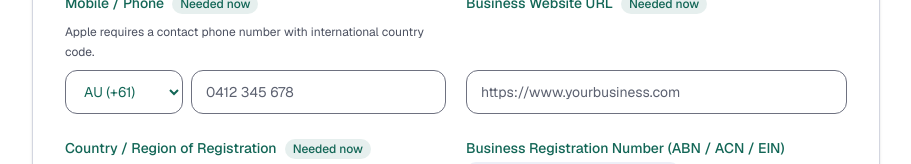
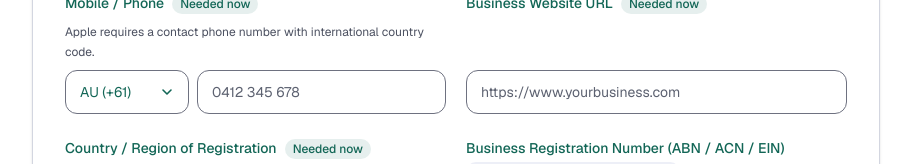
Before and after one commit to renatusco-ai/website_host, a React (Vite) app: page /app-store-intake in a window 1280 px wide. Shown: the part 752-916 px from the top of the page, without its empty margins (184-1095 px from the left). Built offline with nearby package versions, Linux system fonts and the light colour scheme.

Commit message:
Use custom inset chevron icon on all intake select dropdowns

```diff
--- a/src/pages/AppStoreIntake.jsx
+++ b/src/pages/AppStoreIntake.jsx
@@ -301,6 +301,33 @@ const CONTROL_CLASS =
 const INPUT_CLASS =
   `${CONTROL_CLASS} w-full min-w-0 placeholder:text-[#5c6170] placeholder:opacity-100`;
 
+function SelectControl({ className = '', wrapperClassName = 'w-full min-w-0', children, ...props }) {
+  return (
+    <div className={`relative ${wrapperClassName}`}>
+      <select
+        {...props}
+        className={`${CONTROL_CLASS} appearance-none w-full min-w-0 pr-10 cursor-pointer ${className}`}
+      >
+        {children}
+      </select>
+      <svg
+        aria-hidden="true"
+        viewBox="0 0 16 16"
+        fill="none"
+        className="pointer-events-none absolute right-3.5 top-1/2 -translate-y-1/2 size-4 text-forest"
+      >
+        <path
+          d="M4 6l4 4 4-4"
+          stroke="currentColor"
+          strokeWidth="1.6"
+          strokeLinecap="round"
+          strokeLinejoin="round"
+        />
+      </svg>
+    </div>
+  );
+}
+
 const ACTION_CLASS =
   'inline-flex min-h-11 items-center justify-center rounded-full border px-4 py-2 text-sm/5 font-semibold transition-colors cursor-pointer focus-visible:outline-hidden focus-visible:ring-2 focus-visible:ring-forest focus-visible:ring-offset-2 disabled:cursor-not-allowed disabled:border-graphite disabled:bg-cloud disabled:text-[#4b5060]';
 const PRIMARY_ACTION_CLASS =
@@ -967,10 +994,10 @@ export default function AppStoreIntake() {
                       helper="Apple requires a contact phone number with international country code."
                     />
                     <div className="flex items-start gap-2">
-                      <select
+                      <SelectControl
                         aria-label="Country code"
                         aria-describedby={describedByFor('phoneNumber', 'phoneNumber-helper')}
-                        className={`${CONTROL_CLASS} max-w-[48%] shrink-0`}
+                        wrapperClassName="max-w-[48%] shrink-0"
                         value={answers.phoneCountryCode}
                         onChange={(e) => update('phoneCountryCode', e.target.value)}
                       >
@@ -979,7 +1006,7 @@ export default function AppStoreIntake() {
                             {c.label}
                           </option>
                         ))}
-                      </select>
+                      </SelectControl>
                       <input
                         id="phoneNumber"
                         aria-describedby={describedByFor('phoneNumber', 'phoneNumber-helper')}
@@ -1178,12 +1205,11 @@ export default function AppStoreIntake() {
                   </div>
                   <div>
                     <FieldLabel htmlFor="primaryCategory" label="Primary Category" required />
-                    <select
+                    <SelectControl
                       id="primaryCategory"
                       aria-describedby={describedByFor('primaryCategory')}
                       aria-required="true"
                       aria-invalid={isInvalid('primaryCategory')}
-                      className={INPUT_CLASS}
                       value={answers.primaryCategory}
                       onChange={(e) => update('primaryCategory', e.target.value)}
                     >
@@ -1192,7 +1218,7 @@ export default function AppStoreIntake() {
                           {cat}
                         </option>
                       ))}
-                    </select>
+                    </SelectControl>
                   </div>
                 </div>
 
@@ -1232,10 +1258,9 @@ export default function AppStoreIntake() {
                 <div className={`${FIELD_ROW_CLASS} sm:grid-cols-2`}>
                   <div>
                     <FieldLabel htmlFor="primaryLocale" label="Primary App Store Language / Locale" required />
-                    <select
+                    <SelectControl
                       id="primaryLocale"
                       aria-required="true"
-                      className={INPUT_CLASS}
                       value={answers.primaryLocale}
                       onChange={(e) => update('primaryLocale', e.target.value)}
                     >
@@ -1244,7 +1269,7 @@ export default function AppStoreIntake() {
                           {loc}
                         </option>
                       ))}
-                    </select>
+                    </SelectControl>
                   </div>
                   <div>
                     <FieldLabel
@@ -1564,9 +1589,8 @@ export default function AppStoreIntake() {
                   </div>
                   <div>
                     <FieldLabel htmlFor="brandFontLicense" label="Font License Status" required={false} />
-                    <select
+                    <SelectControl
                       id="brandFontLicense"
-                      className={INPUT_CLASS}
                       value={answers.brandFontLicense}
                       onChange={(e) => update('brandFontLicense', e.target.value)}
                     >
@@ -1574,7 +1598,7 @@ export default function AppStoreIntake() {
                       <option value="free_google">Free / Google Font</option>
                       <option value="paid_owned">Paid license owned</option>
                       <option value="unsure">Not sure</option>
-                    </select>
+                    </SelectControl>
                   </div>
                 </div>
 
```
